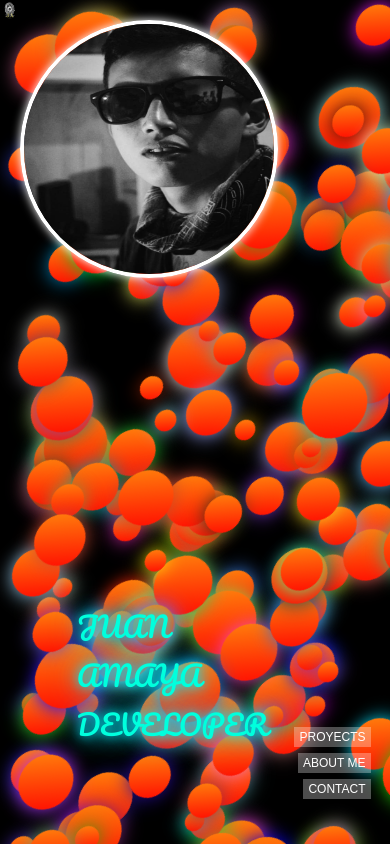
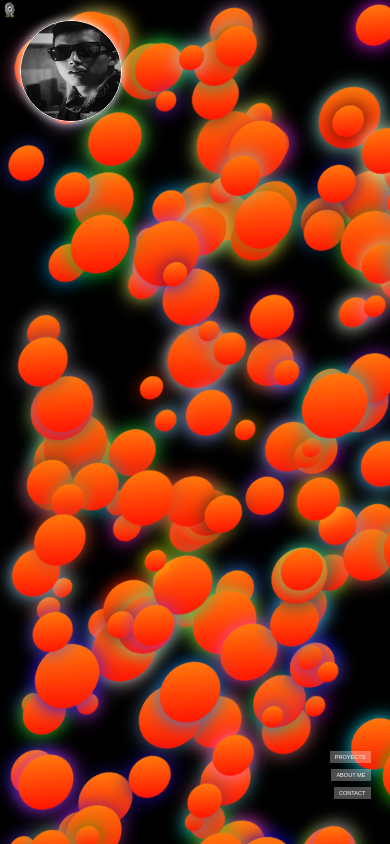
Before and after one commit to Heinrich-Faust/Portafolio, a React (Create React App) app: page / in a window 390 px wide. Built offline with nearby package versions, Linux system fonts and the light colour scheme.

Commit message:
responsive

```diff
--- a/src/App.css
+++ b/src/App.css
@@ -12,6 +12,7 @@ html {
   min-height: 100vh;
   overflow: hidden;
   color: #ffffff;
+  font-size: 16px; /* Tamaño de fuente base */
 }
 
 .corner-gif {
@@ -41,16 +42,15 @@ html {
 .circle {
   transform: translate(-50%, -50%);
   border-radius: 50%;
-  background: linear-gradient(45deg,  rgb(255, 0, 0), rgb(255, 142, 13));
+  background: linear-gradient(45deg, rgb(255, 0, 0), rgb(255, 142, 13));
   box-shadow: 5px 5px 15px rgba(0, 0, 0, 0.3);
   transform: rotate(-45deg) perspective(600px) rotateX(30deg);
   display: flex;
   align-items: center;
   justify-content: center;
-  font-size: 16px;
+  font-size: 1em; /* Tamaño de fuente escalable */
   font-weight: bold;
 }
-
 
 .bubble-container {
   position: absolute;
@@ -72,6 +72,7 @@ html {
   object-fit: cover;
   border-radius: 50%;
 }
+
 .top-left-image {
   position: fixed;
   top: 20px;
@@ -93,12 +94,40 @@ html {
   align-items: flex-end;
 }
 
-.link-item {
+.link-button {
   margin: 3px 0;
   padding: 3px 5px;
-  font-size: 12px;
+  font-size: 0.75em; /* Tamaño de fuente escalable */
   background-color: rgba(255, 255, 255, 0.3);
   color: #ffffff;
+  cursor: pointer;
+  border: none;
+}
+
+.popup {
+  position: fixed;
+  top: 50%;
+  left: 50%;
+  transform: translate(-50%, -50%);
+  background-color: rgba(0, 0, 0, 0.8);
+  padding: 20px;
+  border-radius: 10px;
+  z-index: 999;
+}
+
+.popup-content {
+  color: #ffffff;
+  font-size: 1em; /* Tamaño de fuente escalable */
+}
+
+.close-button {
+  position: absolute;
+  top: 10px;
+  right: 10px;
+  background: none;
+  border: none;
+  color: #ffffff;
+  font-size: 1em; /* Tamaño de fuente escalable */
   cursor: pointer;
 }
 
@@ -108,10 +137,68 @@ html {
   left: 50%;
   transform: translateX(-50%);
   font-family: 'Pacifico', cursive;
-  font-size: 28px;
+  font-size: 2em; /* Tamaño de fuente escalable */
   color: #00ffdd;
   text-shadow: 0 0 10px rgba(0, 238, 255, 0.8), 0 0 20px rgba(0, 238, 255, 0.8), 0 0 30px rgba(0, 238, 255, 0.8);
   animation: floatText 6s infinite linear;
+}
+
+/* Estilos para pantallas más pequeñas */
+@media (max-width: 768px) {
+  .corner-gif {
+    width: 20%;
+  }
+
+  .circle {
+    font-size: 0.75em;
+  }
+
+  .link-button {
+    font-size: 0.5em;
+  }
+
+  .popup-content {
+    font-size: 0.75em;
+  }
+
+  .info-text {
+    font-size: 1.5em;
+  }
+
+.top-left-image {
+  width: 150px;
+  height: 150px;
+  border-width: 2px;
+}
+}
+
+/* Estilos para pantallas aún más pequeñas */
+@media (max-width: 480px) {
+  .corner-gif {
+    width: 25%;
+  }
+
+  .circle {
+    font-size: 0.5em;
+  }
+
+  .link-button {
+    font-size: 0.35em;
+  }
+
+  .popup-content {
+    font-size: 0.5em;
+  }
+
+  .info-text {
+    font-size: 1.25em;
+  }
+
+  .top-left-image {
+    width: 100px;
+    height: 100px;
+    border-width: 1px;
+  }
 }
 
 @keyframes floatText {
--- a/src/App.js
+++ b/src/App.js
@@ -7,7 +7,9 @@ function App() {
   const [shapes, setShapes] = useState([]);
   const [bubbleX, setBubbleX] = useState(0);
   const [bubbleY, setBubbleY] = useState(0);
-  const [infoText, setInfoText] = useState('JUAN AMAYA DEVELOPER');
+  const [infoText, setInfoText] = useState('');
+  const [showPopup, setShowPopup] = useState(false);
+  const [popupContent, setPopupContent] = useState('');
 
   useEffect(() => {
     const initialShapes = Array.from({ length: Math.ceil(17 * 10) }, (_, index) => ({
@@ -54,19 +56,18 @@ function App() {
     setBubbleY(clientY);
   };
 
-  const handleLinkClick = (link) => {
-    if (link === 'Enlace 1') {
-      setInfoText('Información del Enlace 1');
-    } else if (link === 'Enlace 2') {
-      setInfoText('Información del Enlace 2');
-    } else if (link === 'Enlace 3') {
-      setInfoText('Información del Enlace 3');
-    }
+  const handleButtonPopup = (content) => {
+    setPopupContent(content);
+    setShowPopup(true);
+  };
+
+  const closePopup = () => {
+    setPopupContent('');
+    setShowPopup(false);
   };
 
   return (
     <div className="App" onMouseMove={handleMouseMove}>
-      {/* Cambio en la imagen */}
       <img src={topLeftImage} alt="Top Left" className="top-left-image" />
 
       <div className="shapes-container">
@@ -97,17 +98,28 @@ function App() {
           <img src={bubbleImage} alt="Burbuja" className="bubble-image" />
         </div>
         <div className="link-list">
-          <div className="link-item" onClick={() => handleLinkClick('Enlace 1')}>
+          <button className="link-button" onClick={() => handleButtonPopup('Información del Enlace 1')}>
             PROYECTS
-          </div>
-          <div className="link-item" onClick={() => handleLinkClick('Enlace 2')}>
+          </button>
+          <button className="link-button" onClick={() => handleButtonPopup('Información del Enlace 2')}>
             ABOUT ME
-          </div>
-          <div className="link-item" onClick={() => handleLinkClick('Enlace 3')}>
+          </button>
+          <button className="link-button" onClick={() => handleButtonPopup('Información del Enlace 3')}>
             CONTACT
+          </button>
+        </div>
+      </div>
+
+      {showPopup && (
+        <div className="popup">
+          <div className="popup-content">
+            <button className="close-button" onClick={closePopup}>
+              X
+            </button>
+            {popupContent}
           </div>
         </div>
-      </div>
+      )}
 
       <div className="info-text">{infoText}</div>
     </div>
```
